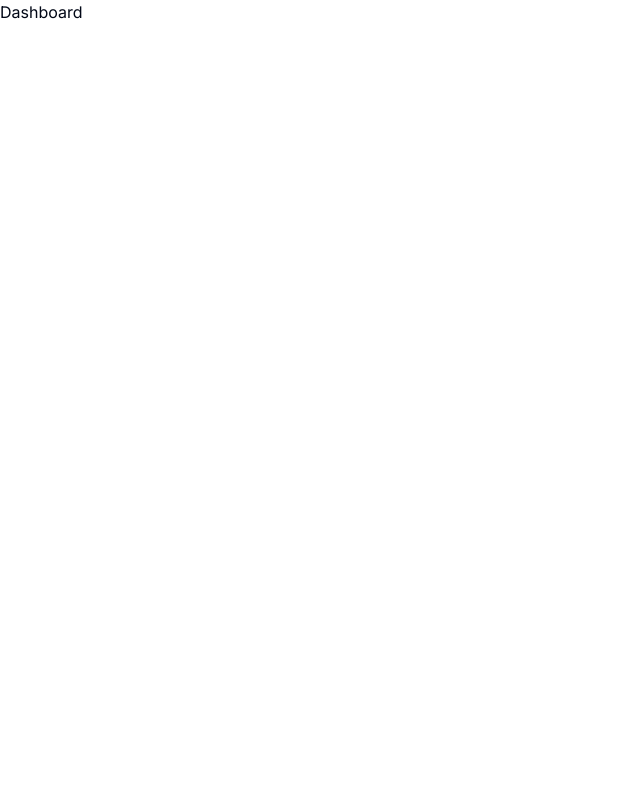
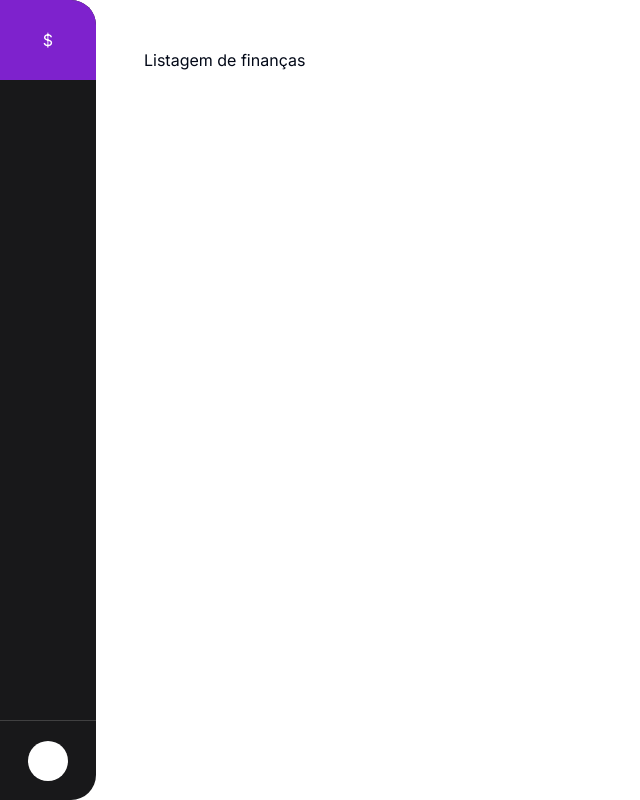
Before and after one commit to ThalesOliveira1998/financeApplication, a Next.js app: page /dashboard in a window 1280 px wide. Shown: the whole page, without its empty margins (0-640 px from the left). Built offline with nearby package versions, Linux system fonts and the light colour scheme.

Commit message:
construído componente barra lateral

```diff
--- /dev/null
+++ b/src/app/dashboard/layout.tsx
@@ -0,0 +1,18 @@
+import SideNav from "@/app/ui/dashboard/sidenav";
+
+export default function Layout({
+    children
+}: {
+    children: React.ReactNode
+}) {
+    return (
+        <section className="flex h-screen flex-col md:flex-row md:overflow-hidden">
+            <section className="w-full flex-none md:w-24">
+                <SideNav/>
+            </section>
+            <section className="flex-grow p-6 md:overflow-y-auto md:p-12">
+                {children}
+            </section>
+        </section>
+    )
+}
--- a/src/app/dashboard/page.tsx
+++ b/src/app/dashboard/page.tsx
@@ -1,5 +1,5 @@
 export default function Page() {
     return (
-        <p>Dashboard</p>
+        <p>Listagem de finanças</p>
     );
 }
--- /dev/null
+++ b/src/app/ui/dashboard/sidenav.module.css
@@ -0,0 +1,36 @@
+.container {
+    height: 100vh;
+    background-color: #18181A;
+    border-radius: 0px 25px 25px 0px;
+    display: flex;
+    flex-direction: column;
+    justify-content: space-between;
+}
+
+.moneySignalContainer,
+.profileContainer {
+    display: grid;
+    place-content: center;
+    height: 80px;
+}
+
+.moneySignalContainer {
+    border-radius: 0px 25px 0px 0px;
+    background-color: #7E22CD;
+}
+.moneySignal {
+    color: #fff;
+}
+
+.profileContainer {
+    border-top: solid 1px #535353b0;
+    border-radius: 0px 0px 25px 0px;
+}
+.profileImage {
+    content: "";
+    display: block;
+    height: 40px;
+    width: 40px;
+    border-radius: 50%;
+    background-color: #fff;
+}
--- /dev/null
+++ b/src/app/ui/dashboard/sidenav.tsx
@@ -0,0 +1,17 @@
+import styles from "@/app/ui/dashboard/sidenav.module.css";
+
+export default function SideNav() {
+    return (
+        <section className={styles.container}>
+            <section className={styles.moneySignalContainer}>
+                <span className={styles.moneySignal}>
+                    $
+                </span>
+            </section>
+
+            <section className={styles.profileContainer}>
+                <span className={styles.profileImage}></span>
+            </section>
+        </section>
+    )
+}
```
